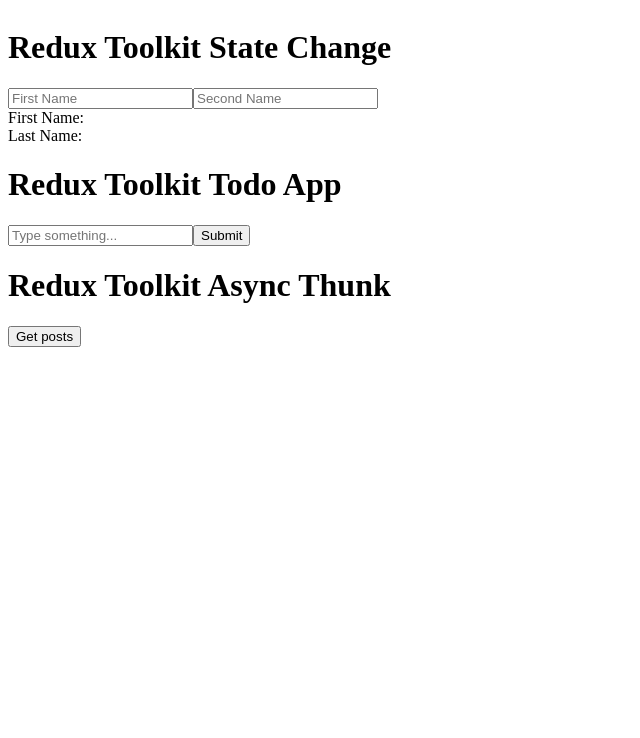
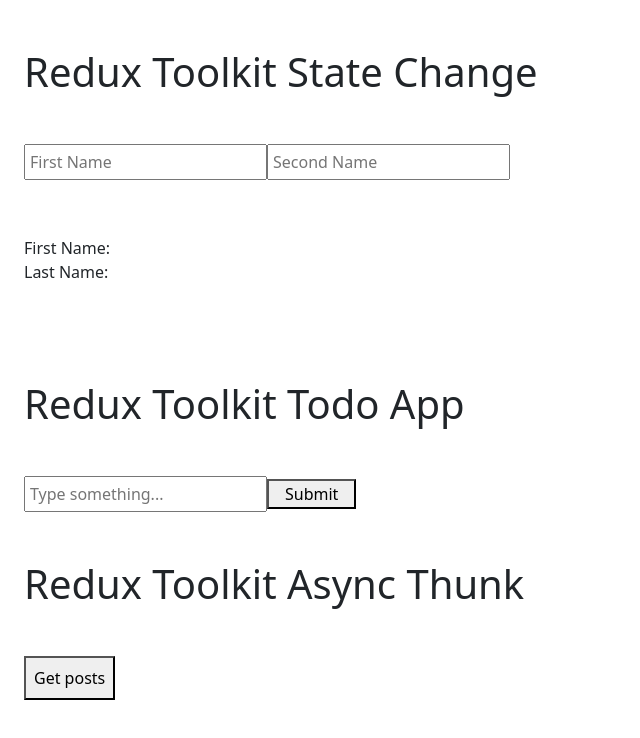
Before and after one commit to RamanSlinka/redux-toolkit-learn-v.2.0, a React (Create React App) app: page / in a window 1280 px wide. Shown: the top 738 px of the page, without its empty margins (0-640 px from the left). Built offline with nearby package versions, Linux system fonts and the light colour scheme.

Commit message:
added posts to the project. Added createAsyncThunk, axios. Used "JSONplaceholder"

```diff
--- a/package.json
+++ b/package.json
@@ -15,6 +15,7 @@
     "@types/react-redux": "^7.1.24",
     "@types/uuid": "^8.3.4",
     "axios": "^0.27.2",
+    "bootstrap": "5.2.1",
     "react": "^17.0.2",
     "react-dom": "^17.0.2",
     "react-redux": "^7.2.6",
--- a/public/index.html
+++ b/public/index.html
@@ -3,6 +3,8 @@
   <head>
     <meta charset="utf-8" />
     <link rel="icon" href="%PUBLIC_URL%/favicon.ico" />
+    <link href="https://cdn.jsdelivr.net/npm/bootstrap@5.2.1/dist/css/bootstrap.min.css"
+          rel="stylesheet" integrity="sha384-iYQeCzEYFbKjA/T2uDLTpkwGzCiq6soy8tYaI1GyVh/UjpbCx/TYkiZhlZB6+fzT" crossorigin="anonymous">
 
     <meta name="viewport" content="width=device-width, initial-scale=1" />
     <meta name="theme-color" content="#000000" />
--- a/src/App.tsx
+++ b/src/App.tsx
@@ -11,9 +11,9 @@
     const todos = useAppSelector(state => state.todo.todos)
 
     return (
-        <div className='min-h-screen h-full w-screen bg-indigo-400'>
-            <div className='container mx-auto px-4'>
-                <header className='flex gap-20 '>
+        <div className="bg-gradient">
+            <div className='container-xxl mx-auto px-4'>
+                <header className='flex-column gap-20 '>
                     <div className='w-1/3'>
                         <h1 className='font-bold my-5'>Redux Toolkit State Change</h1>
                         <User />
--- a/src/components/User.tsx
+++ b/src/components/User.tsx
@@ -9,7 +9,7 @@
     const dispatch = useAppDispatch()
 
     return (
-        <div className='flex flex-col'>
+        <div className='flex-column'>
             <input
                 onChange={(e:ChangeEvent<HTMLInputElement>) =>
                     dispatch(setFirstName(e.currentTarget.value))}
--- a/src/features/post/postSlice.ts
+++ b/src/features/post/postSlice.ts
@@ -1,6 +1,6 @@
-import {createAsyncThunk, createSlice, PayloadAction} from "@reduxjs/toolkit";
+import {createAsyncThunk, createSlice} from "@reduxjs/toolkit";
 import axios from "axios";
-import {log} from "util";
+
 
 export interface PostItemType {
     userId: number
@@ -16,7 +16,6 @@
     posts: []
 }
 
-//https://jsonplaceholder.typicode.com/posts/
 
 export const getPosts = createAsyncThunk(
     'posts/getPosts',
--- a/src/index.css
+++ b/src/index.css
@@ -1,7 +0,0 @@
-@tailwind base;
-@tailwind components;
-@tailwind utilities;
-
-* {
-    overflow-x: hidden;
-}
```
Also changed, not shown: 1 other file (tests, documents, lock files or other folders).
